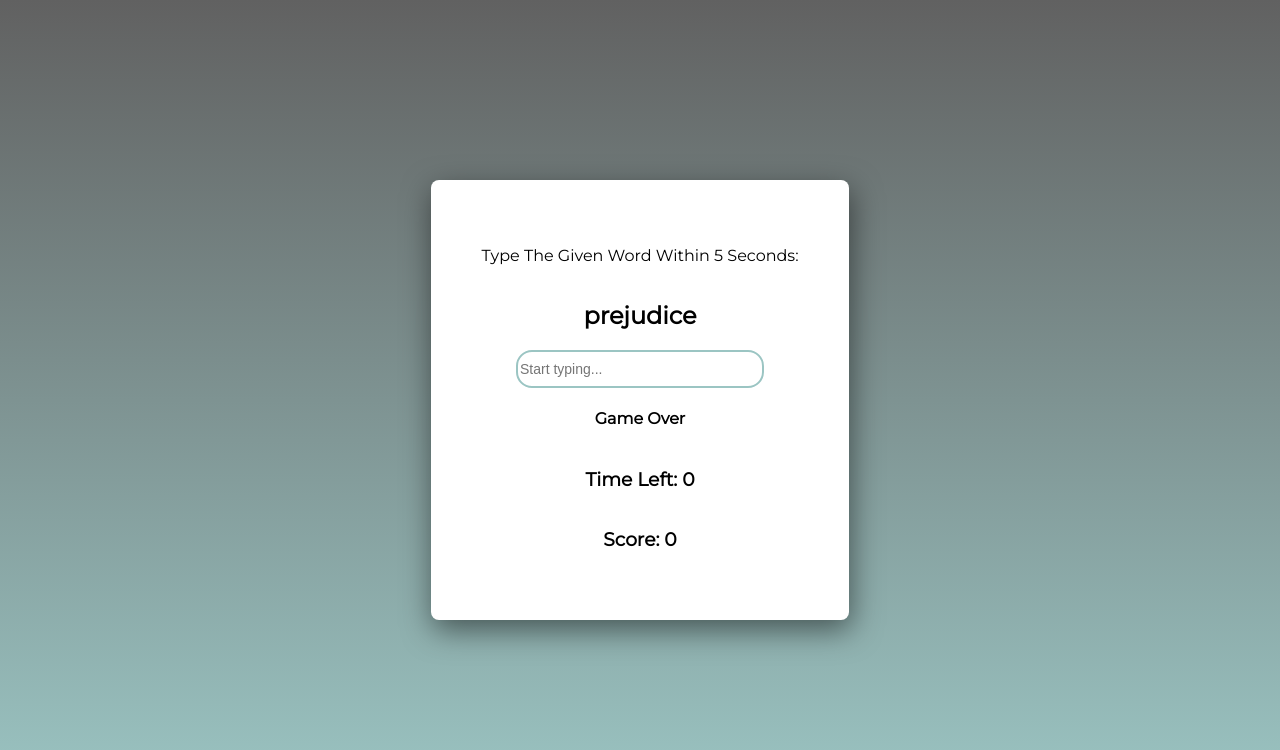
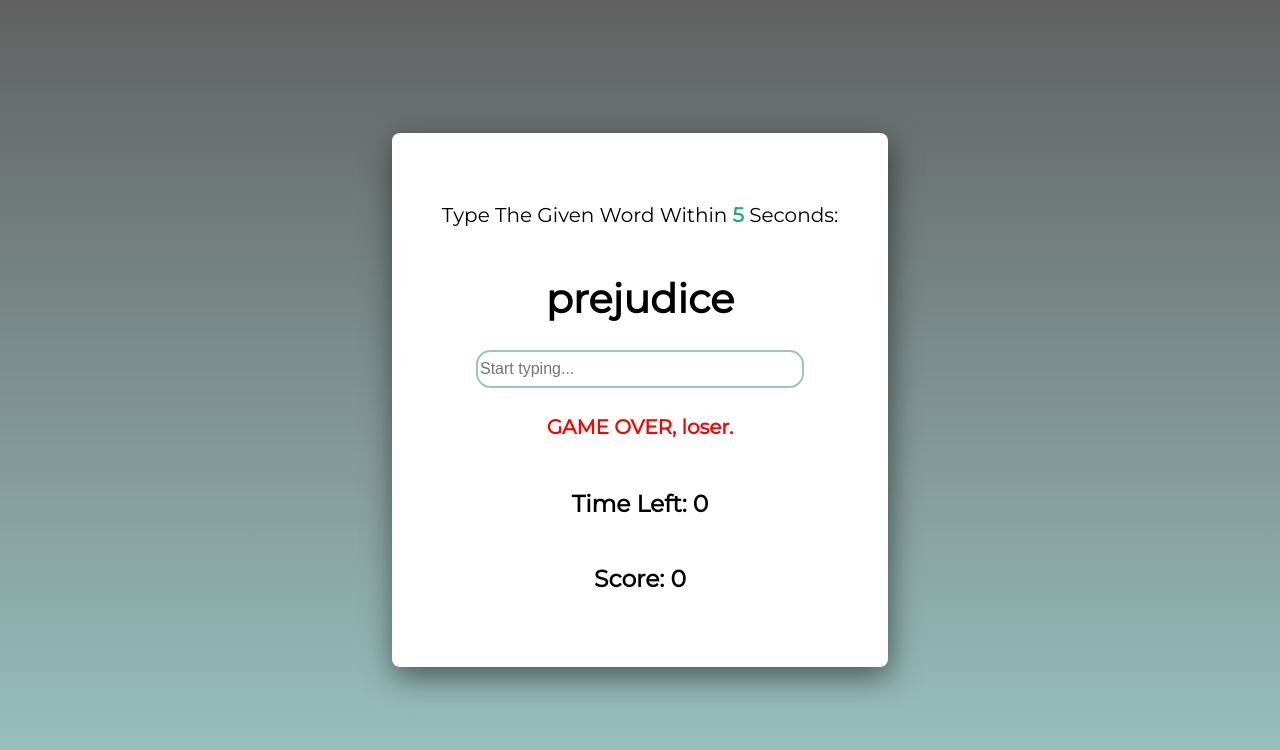
Before and after one commit to lisseteventura/speed-typing-game, a plain HTML site: page index.html in a window 1280 px wide. Drawn offline with Linux system fonts and the light colour scheme.

Commit message:
dom manipulation added

```diff
--- a/index.html
+++ b/index.html
@@ -17,7 +17,7 @@
         Type The Given Word Within
         <span id="seconds">5</span> Seconds:
       </p>
-      <h2 id="current-word">hello</h2>
+      <h1 id="current-word">hello</h1>
       <input
         type="text"
         placeholder="Start typing..."
--- a/main.js
+++ b/main.js
@@ -16,7 +16,7 @@ const words = [
   "orange",
   "thug",
   "vibes",
-  "statue",
+  "davonte sucks",
   "generate",
   "stubborn",
   "cocktail",
@@ -27,7 +27,7 @@ const words = [
   "hero",
   "javascript",
   "you",
-  "revolver",
+  "ant is a joke",
   "summer",
   "leggings",
   "investigate",
@@ -71,7 +71,8 @@ function startMatch() {
 //Match currentWord to wordInput
 function matchWords() {
   if (wordInput.value === currentWord.innerHTML) {
-    message.innerHTML = "Correct";
+    message.innerHTML = "Wow, it's Correct.";
+    message.style.color = "green";
     return true;
   } else {
     message.innerHTML = "";
@@ -102,7 +103,8 @@ function countdown() {
 
 function checkStatus() {
   if (!isPlaying && time === 0) {
-    message.innerHTML = "Game Over";
+    message.innerHTML = "GAME OVER, loser.";
+    message.style.color = "red";
     score = -1;
   }
 }
--- a/style.css
+++ b/style.css
@@ -7,6 +7,7 @@ body {
   justify-content: center;
   align-items: center;
   font-family: "Montserrat", sans-serif;
+  font-size: 20px;
 }
 
 .container {
@@ -21,11 +22,15 @@ body {
   box-shadow: 2px 10px 30px rgba(0, 0, 0, 0.5);
 }
 
+#seconds {
+  color: #20aa71;
+  font-weight: bold;
+}
 input {
-  width: 15rem;
+  width: 20rem;
   height: 2rem;
-  border-radius: 1rem;
+  border-radius: 0.9rem;
   border: 2px solid #9bc5c3;
   outline: none;
-  font-size: 14px;
+  font-size: 16px;
 }
```
